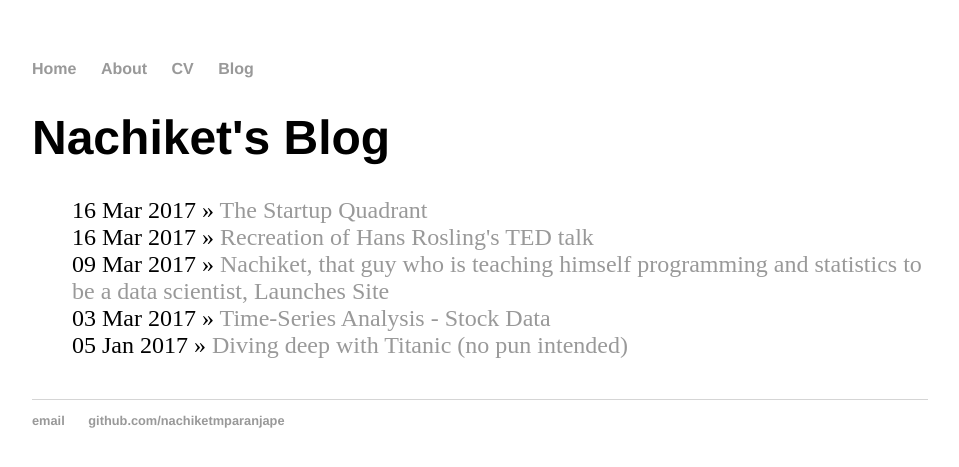
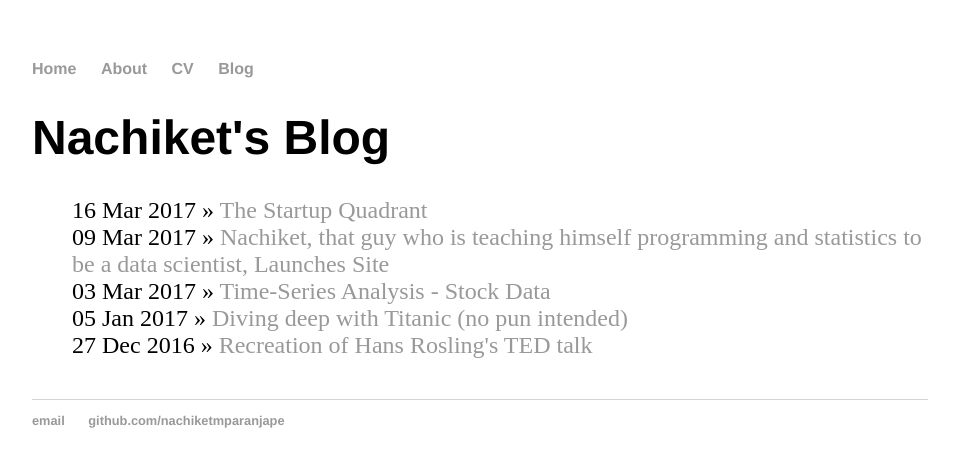
Before and after one commit to nachiketmparanjape2/nachiketmparanjape2.github.io, a Jekyll site: the page built from blog/index.html, in a window 1280 px wide. Shown: the top 467 px of the page, without its empty margins (160-1119 px from the left). Built offline with Jekyll 4.4.1, drawn with Linux system fonts in a browser that asks for light colours.

Commit message:
Update 2016-12-27-Evolution-of-the-world.md

```diff
--- a/_posts/2016-12-27-Evolution-of-the-world.md
+++ b/_posts/2016-12-27-Evolution-of-the-world.md
@@ -1,7 +1,7 @@
 ---
 layout: post
 title: "Recreation of Hans Rosling's TED talk"
-date: 2017-03-16
+date: 2016-12-27
 ---
 
 I have tried to recreate a visualization that I first saw in [Hans Rosling's](http://www.ted.com/speakers/hans_rosling) TED talk. I was fascinated by it, so it seems to be an obvious choise. World Bank's data was used.
```
